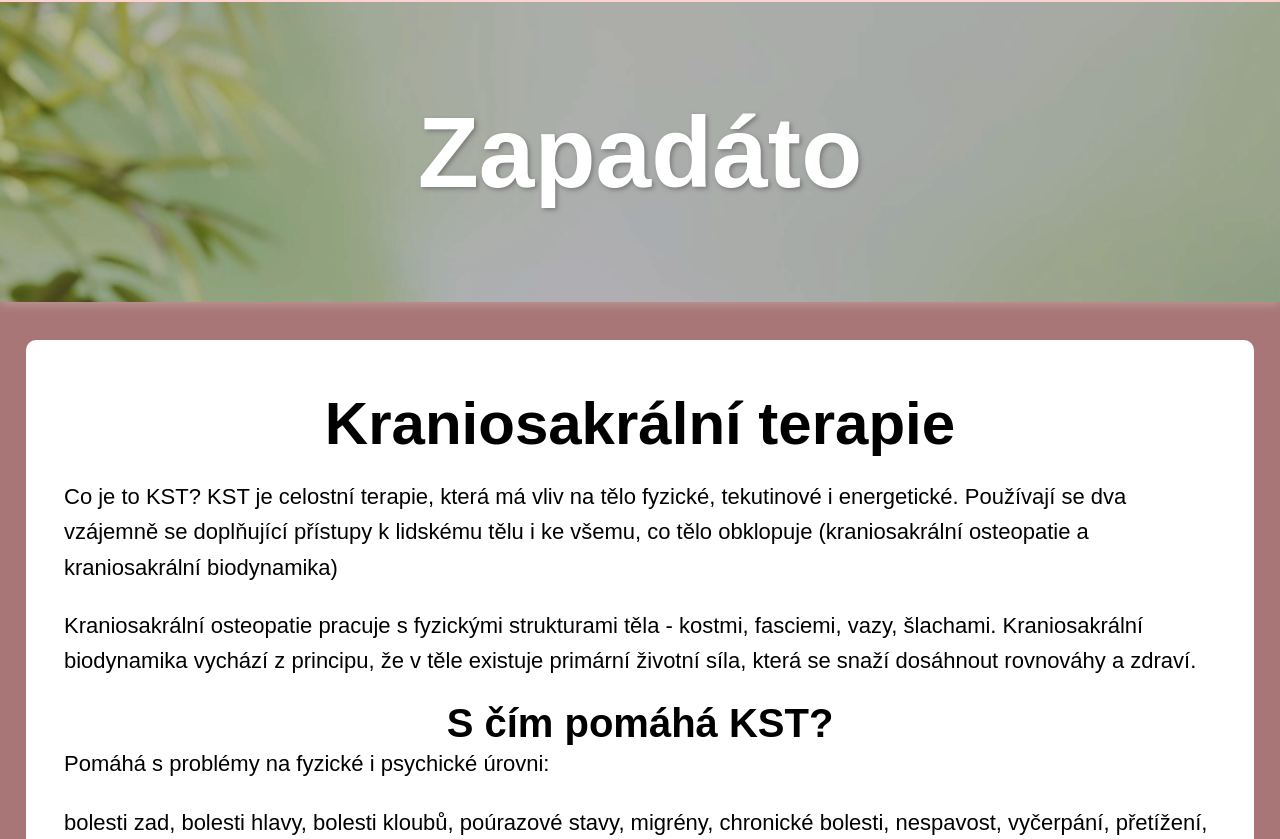
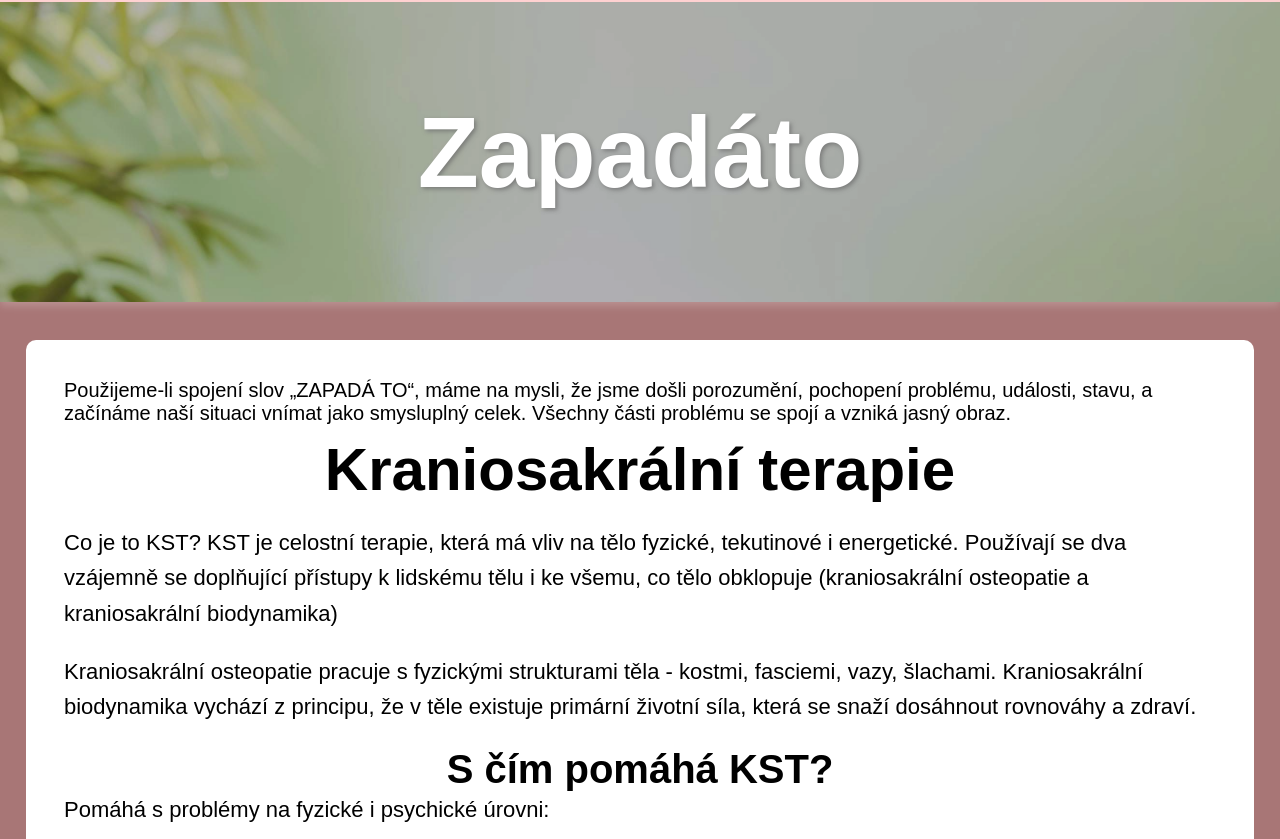
Before and after one commit to 7freez7/zapadato, a plain HTML site: page index.html in a window 1280 px wide. Shown: the part 113-952 px from the top of the page. Drawn offline with Linux system fonts and the light colour scheme; no server answers.

Commit message:
Update index.html

```diff
--- a/index.html
+++ b/index.html
@@ -59,6 +59,7 @@
     </div>
 
     <div class="container1">
+        Použijeme-li spojení slov „ZAPADÁ TO“, máme na mysli, že jsme došli porozumění, pochopení problému, události, stavu, a začínáme naší situaci vnímat jako smysluplný celek. Všechny části problému se spojí a vzniká jasný obraz.
         <h2>Kraniosakrální terapie</h2>
 
         <p> Co je to KST?  KST je celostní terapie, která má vliv na tělo fyzické, tekutinové i energetické. Používají se dva vzájemně se doplňující přístupy k lidskému tělu i ke všemu, co tělo obklopuje (kraniosakrální osteopatie a kraniosakrální biodynamika)</u> </p>
```
